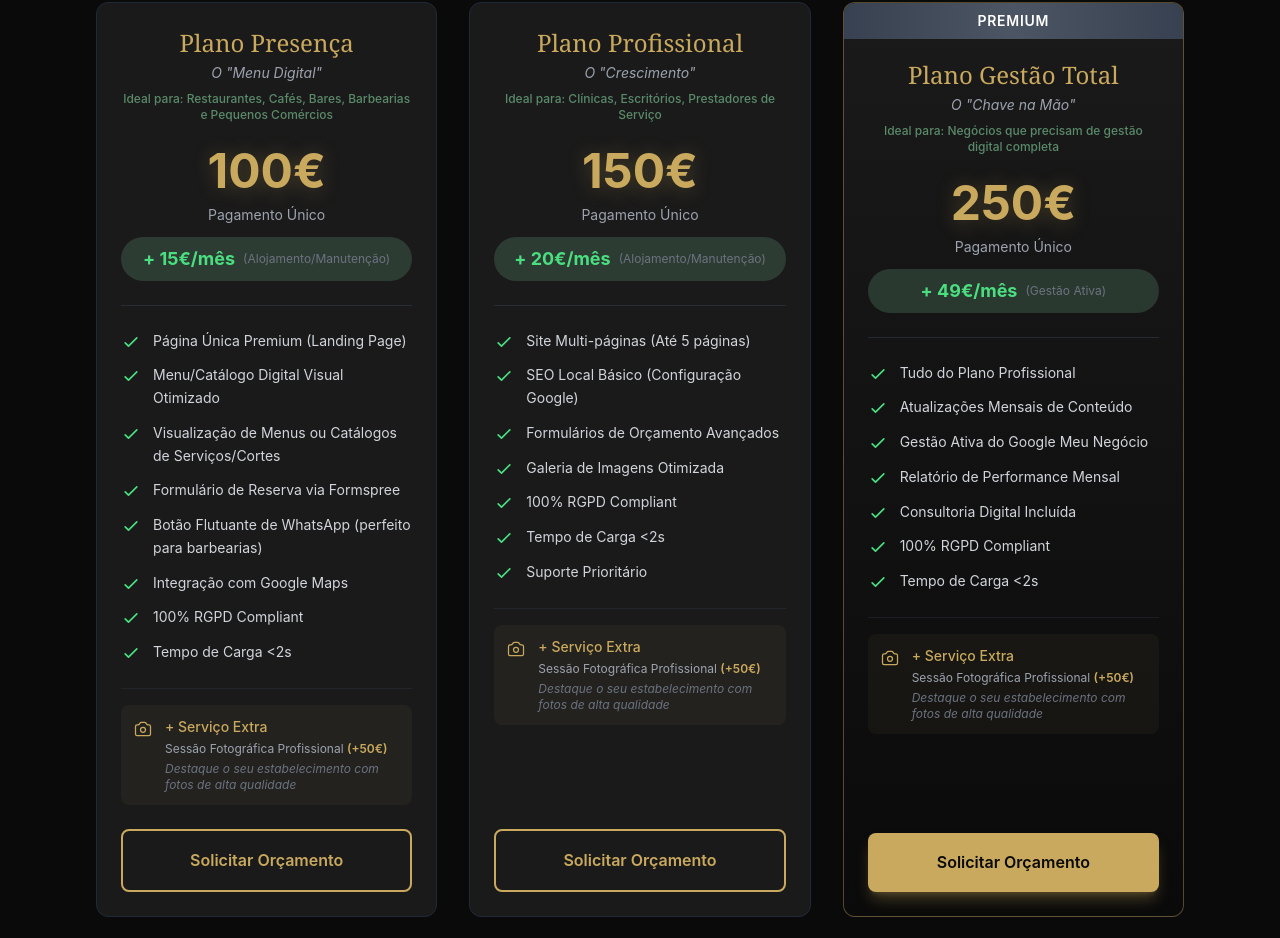
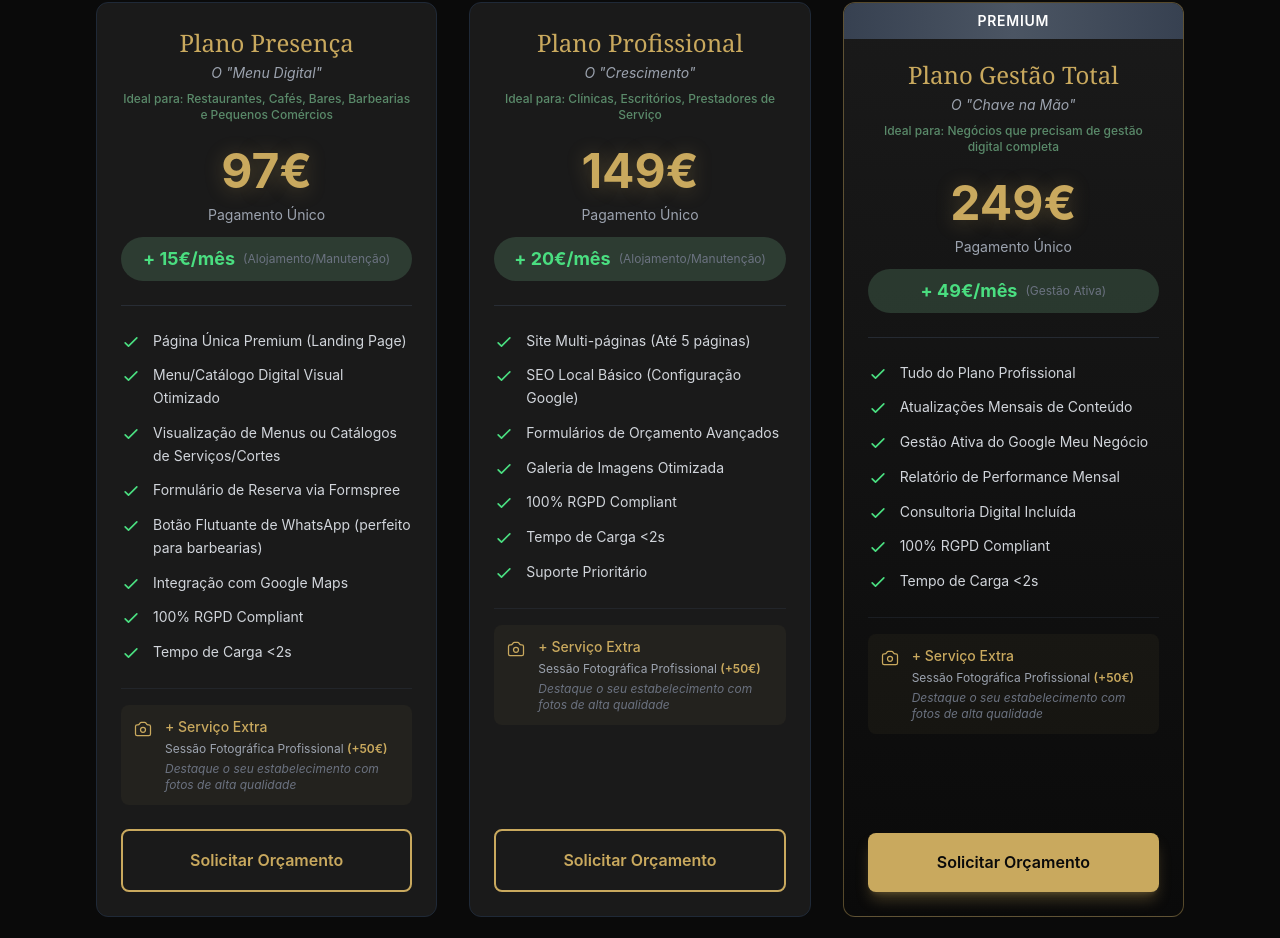
Before and after one commit to AndreLeal-L2/AndreLeal-L2.github.io, a Next.js app: page / in a window 1280 px wide. Shown: the part 2626-3564 px from the top of the page. Built offline with nearby package versions, Linux system fonts and the light colour scheme.

Commit message:
Update pricing to 97€, 149€, and 249€

```diff
--- a/src/app/page.tsx
+++ b/src/app/page.tsx
@@ -233,9 +233,9 @@ export default function Home() {
                     className="input-gold"
                   >
                     <option value="">Selecione um plano</option>
-                    <option value="plano-presenca">Plano Presença (100€ + 15€/mês)</option>
-                    <option value="plano-profissional">Plano Profissional (150€ + 20€/mês)</option>
-                    <option value="plano-gestao">Plano Gestão Total (250€ + 49€/mês)</option>
+                    <option value="plano-presenca">Plano Presença (97€ + 15€/mês)</option>
+                    <option value="plano-profissional">Plano Profissional (149€ + 20€/mês)</option>
+                    <option value="plano-gestao">Plano Gestão Total (249€ + 49€/mês)</option>
                     <option value="custom">Orçamento Personalizado</option>
                   </select>
                 </div>
--- a/src/components/PricingSection.tsx
+++ b/src/components/PricingSection.tsx
@@ -58,7 +58,7 @@ export function PricingSection({ onPlanSelect }: PricingSectionProps) {
               name="Plano Presença"
               subtitle='O "Menu Digital"'
               idealFor="Restaurantes, Cafés, Bares, Barbearias e Pequenos Comércios"
-              setupCost={100}
+              setupCost={97}
               monthlyCost={15}
               monthlyDescription="Alojamento/Manutenção"
               features={[
@@ -82,7 +82,7 @@ export function PricingSection({ onPlanSelect }: PricingSectionProps) {
               name="Plano Profissional"
               subtitle='O "Crescimento"'
               idealFor="Clínicas, Escritórios, Prestadores de Serviço"
-              setupCost={150}
+              setupCost={149}
               monthlyCost={20}
               monthlyDescription="Alojamento/Manutenção"
               features={[
@@ -105,7 +105,7 @@ export function PricingSection({ onPlanSelect }: PricingSectionProps) {
               name="Plano Gestão Total"
               subtitle='O "Chave na Mão"'
               idealFor="Negócios que precisam de gestão digital completa"
-              setupCost={250}
+              setupCost={249}
               monthlyCost={49}
               monthlyDescription="Gestão Ativa"
               features={[
```
